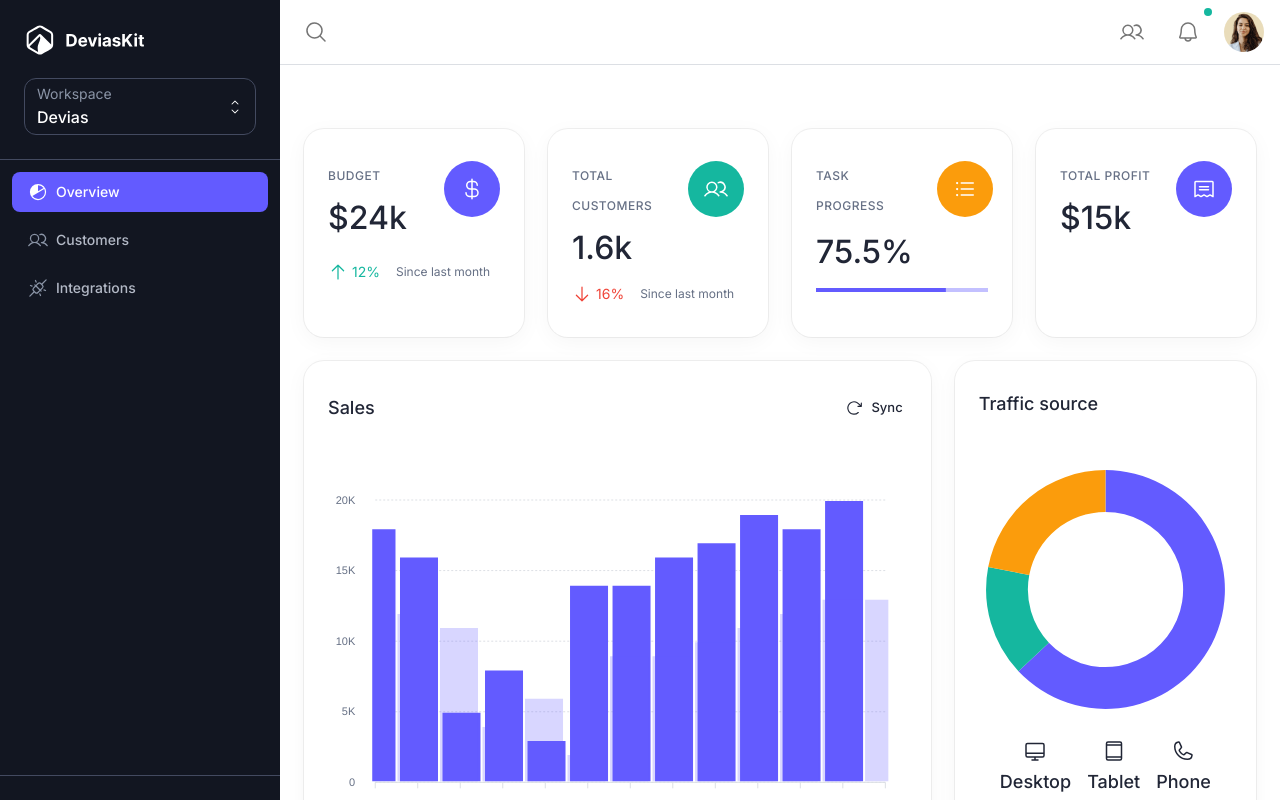
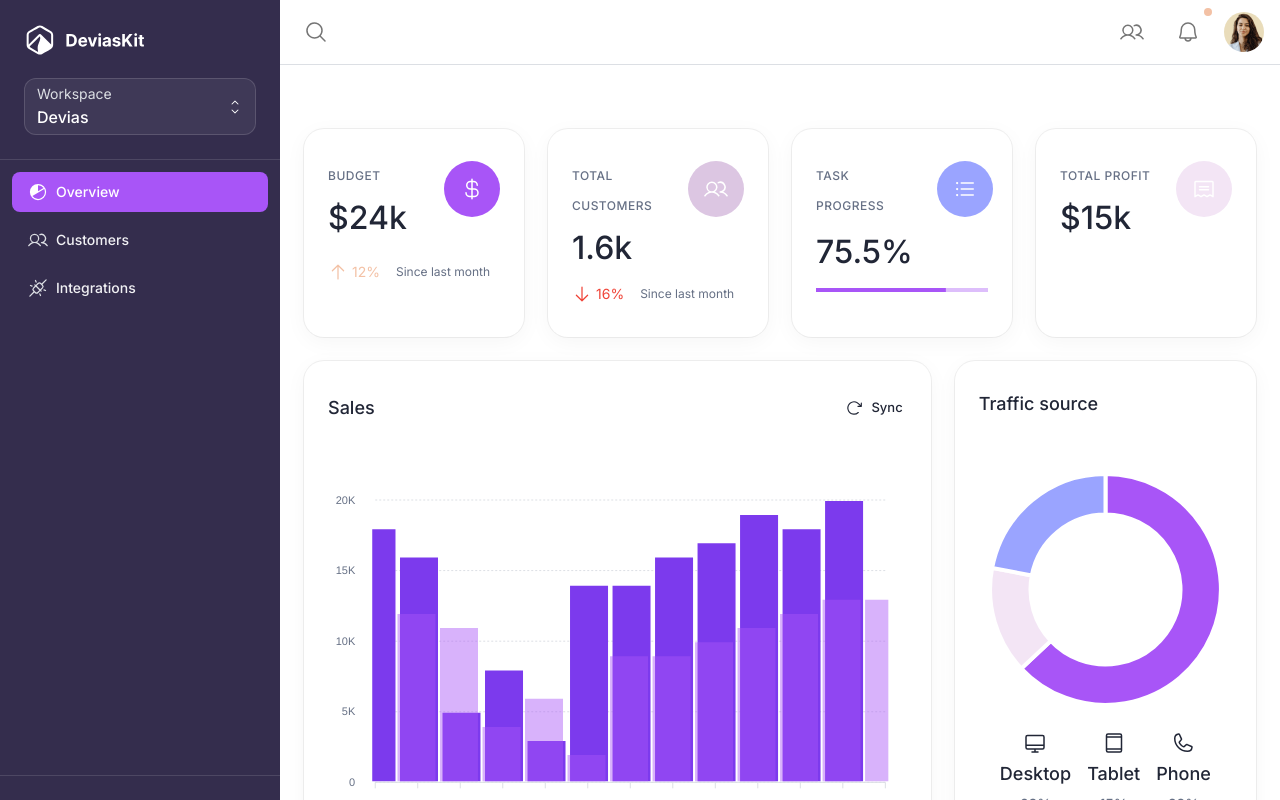
Before and after one commit to say3412/bloomy-project, a Next.js app: page /dashboard in a window 1280 px wide. Shown: the top 800 px of the page. Built offline with nearby package versions, Linux system fonts and the light colour scheme; no server answers; sample sign-in values are in the browser's storage.

Commit message:
보라 계열 css

```diff
--- a/src/components/dashboard/layout/side-nav.tsx
+++ b/src/components/dashboard/layout/side-nav.tsx
@@ -25,16 +25,16 @@ export function SideNav(): React.JSX.Element {
   return (
     <Box
       sx={{
-        '--SideNav-background': 'var(--mui-palette-neutral-950)',
+        '--SideNav-background': '#342d4d',
         '--SideNav-color': 'var(--mui-palette-common-white)',
-        '--NavItem-color': 'var(--mui-palette-neutral-300)',
-        '--NavItem-hover-background': 'rgba(255, 255, 255, 0.04)',
+        '--NavItem-color': 'var(--mui-palette-neutral-100)',
+        '--NavItem-hover-background': 'rgba(255, 255, 255, 0.08)',
         '--NavItem-active-background': 'var(--mui-palette-primary-main)',
         '--NavItem-active-color': 'var(--mui-palette-primary-contrastText)',
-        '--NavItem-disabled-color': 'var(--mui-palette-neutral-500)',
-        '--NavItem-icon-color': 'var(--mui-palette-neutral-400)',
+        '--NavItem-disabled-color': 'var(--mui-palette-neutral-400)',
+        '--NavItem-icon-color': 'var(--mui-palette-neutral-200)',
         '--NavItem-icon-active-color': 'var(--mui-palette-primary-contrastText)',
-        '--NavItem-icon-disabled-color': 'var(--mui-palette-neutral-600)',
+        '--NavItem-icon-disabled-color': 'var(--mui-palette-neutral-500)',
         bgcolor: 'var(--SideNav-background)',
         color: 'var(--SideNav-color)',
         display: { xs: 'none', lg: 'flex' },
@@ -59,8 +59,8 @@ export function SideNav(): React.JSX.Element {
         <Box
           sx={{
             alignItems: 'center',
-            backgroundColor: 'var(--mui-palette-neutral-950)',
-            border: '1px solid var(--mui-palette-neutral-700)',
+            backgroundColor: 'rgba(255, 255, 255, 0.06)',
+            border: '1px solid rgba(255, 255, 255, 0.14)',
             borderRadius: '12px',
             cursor: 'pointer',
             display: 'flex',
@@ -68,7 +68,7 @@ export function SideNav(): React.JSX.Element {
           }}
         >
           <Box sx={{ flex: '1 1 auto' }}>
-            <Typography color="var(--mui-palette-neutral-400)" variant="body2">
+            <Typography color="var(--mui-palette-neutral-200)" variant="body2">
               Workspace
             </Typography>
             <Typography color="inherit" variant="subtitle1">
@@ -78,11 +78,11 @@ export function SideNav(): React.JSX.Element {
           <CaretUpDownIcon />
         </Box>
       </Stack>
-      <Divider sx={{ borderColor: 'var(--mui-palette-neutral-700)' }} />
+      <Divider sx={{ borderColor: 'rgba(255, 255, 255, 0.12)' }} />
       <Box component="nav" sx={{ flex: '1 1 auto', p: '12px' }}>
         {renderNavItems({ pathname, items: navItems })}
       </Box>
-      <Divider sx={{ borderColor: 'var(--mui-palette-neutral-700)' }} />
+      <Divider sx={{ borderColor: 'rgba(255, 255, 255, 0.12)' }} />
       <Stack spacing={2} sx={{ p: '12px' }}>
         {/* <div>
           <Typography color="var(--mui-palette-neutral-100)" variant="subtitle2">
--- a/src/components/dashboard/overview/latest-orders.tsx
+++ b/src/components/dashboard/overview/latest-orders.tsx
@@ -18,9 +18,27 @@ import { ArrowRightIcon } from '@phosphor-icons/react/dist/ssr/ArrowRight';
 import dayjs from 'dayjs';
 
 const statusMap = {
-  pending: { label: 'Pending', color: 'warning' },
-  delivered: { label: 'Delivered', color: 'success' },
-  refunded: { label: 'Refunded', color: 'error' },
+  pending: {
+    label: 'Pending',
+    sx: {
+      backgroundColor: 'var(--mui-palette-warning-main)',
+      color: 'var(--mui-palette-warning-contrastText)',
+    },
+  },
+  delivered: {
+    label: 'Delivered',
+    sx: {
+      backgroundColor: 'var(--mui-palette-secondary-dark)',
+      color: 'var(--mui-palette-common-white)',
+    },
+  },
+  refunded: {
+    label: 'Refunded',
+    sx: {
+      backgroundColor: 'var(--mui-palette-error-main)',
+      color: 'var(--mui-palette-error-contrastText)',
+    },
+  },
 } as const;
 
 export interface Order {
@@ -53,7 +71,10 @@ export function LatestOrders({ orders = [], sx }: LatestOrdersProps): React.JSX.
           </TableHead>
           <TableBody>
             {orders.map((order) => {
-              const { label, color } = statusMap[order.status] ?? { label: 'Unknown', color: 'default' };
+              const { label, sx: chipSx } = statusMap[order.status] ?? {
+                label: 'Unknown',
+                sx: { backgroundColor: 'var(--mui-palette-neutral-200)', color: 'var(--mui-palette-text-primary)' },
+              };
 
               return (
                 <TableRow hover key={order.id}>
@@ -62,10 +83,10 @@ export function LatestOrders({ orders = [], sx }: LatestOrdersProps): React.JSX.
                   <TableCell>{dayjs(order.createdAt).format('MMM D, YYYY')}</TableCell>
                   <TableCell>
                     <Chip
-                      color={color}
                       label={label}
                       onClick={() => {}}
                       size="small"
+                      sx={chipSx}
                       variant="filled"
                     />
                   </TableCell>
--- a/src/components/dashboard/overview/sales.tsx
+++ b/src/components/dashboard/overview/sales.tsx
@@ -51,7 +51,7 @@ function useChartOptions(): ApexOptions {
 
   return {
     chart: { background: 'transparent', stacked: false, toolbar: { show: false } },
-    colors: [theme.palette.primary.main, alpha(theme.palette.primary.main, 0.25)],
+    colors: [theme.palette.primary.dark, alpha(theme.palette.primary.main, 0.45)],
     dataLabels: { enabled: false },
     fill: { opacity: 1, type: 'solid' },
     grid: {
--- a/src/components/dashboard/overview/tasks-progress.tsx
+++ b/src/components/dashboard/overview/tasks-progress.tsx
@@ -30,7 +30,7 @@ export function TasksProgress({ value, sx }: TasksProgressProps): React.JSX.Elem
             </Avatar>
           </Stack>
           <div>
-            <LinearProgress value={value} variant="determinate" />
+            <LinearProgress color="primary" value={value} variant="determinate" />
           </div>
         </Stack>
       </CardContent>
--- a/src/components/dashboard/overview/total-customers.tsx
+++ b/src/components/dashboard/overview/total-customers.tsx
@@ -31,7 +31,7 @@ export function TotalCustomers({ diff, trend, sx, value }: TotalCustomersProps):
               </Typography>
               <Typography variant="h4">{value}</Typography>
             </Stack>
-            <Avatar sx={{ backgroundColor: 'var(--mui-palette-success-main)', height: '56px', width: '56px' }}>
+            <Avatar sx={{ backgroundColor: 'var(--mui-palette-secondary-dark)', height: '56px', width: '56px' }}>
               <UsersIcon fontSize="var(--icon-fontSize-lg)" />
             </Avatar>
           </Stack>
--- a/src/components/dashboard/overview/total-profit.tsx
+++ b/src/components/dashboard/overview/total-profit.tsx
@@ -23,7 +23,7 @@ export function TotalProfit({ value, sx }: TotalProfitProps): React.JSX.Element
             </Typography>
             <Typography variant="h4">{value}</Typography>
           </Stack>
-          <Avatar sx={{ backgroundColor: 'var(--mui-palette-primary-main)', height: '56px', width: '56px' }}>
+          <Avatar sx={{ backgroundColor: 'var(--mui-palette-secondary-main)', height: '56px', width: '56px' }}>
             <ReceiptIcon fontSize="var(--icon-fontSize-lg)" />
           </Avatar>
         </Stack>
--- a/src/components/dashboard/overview/traffic.tsx
+++ b/src/components/dashboard/overview/traffic.tsx
@@ -60,13 +60,13 @@ function useChartOptions(labels: string[]): ApexOptions {
 
   return {
     chart: { background: 'transparent' },
-    colors: [theme.palette.primary.main, theme.palette.success.main, theme.palette.warning.main],
+    colors: [theme.palette.primary.main, theme.palette.secondary.main, theme.palette.warning.main],
     dataLabels: { enabled: false },
     labels,
     legend: { show: false },
     plotOptions: { pie: { expandOnClick: false } },
     states: { active: { filter: { type: 'none' } }, hover: { filter: { type: 'none' } } },
-    stroke: { width: 0 },
+    stroke: { colors: [theme.palette.background.paper], width: 4 },
     theme: { mode: theme.palette.mode },
     tooltip: { fillSeriesColor: false },
   };
--- a/src/config.ts
+++ b/src/config.ts
@@ -7,6 +7,6 @@ export interface Config {
 }
 
 export const config: Config = {
-  site: { name: 'Devias Kit', description: '', themeColor: '#090a0b', url: getSiteURL() },
+  site: { name: 'Devias Kit', description: '', themeColor: '#5C5470', url: getSiteURL() },
   logLevel: (process.env.NEXT_PUBLIC_LOG_LEVEL as keyof typeof LogLevel) ?? LogLevel.ALL,
 };
--- a/src/styles/theme/color-schemes.ts
+++ b/src/styles/theme/color-schemes.ts
@@ -1,6 +1,6 @@
 import type { ColorSystemOptions } from '@mui/material/styles';
 
-import { california, kepple, neonBlue, nevada, redOrange, shakespeare, stormGrey } from './colors';
+import { neonBlue, nevada, redOrange, stormGrey } from './colors';
 import type { ColorScheme } from './types';
 
 export const colorSchemes = {
@@ -27,32 +27,29 @@ export const colorSchemes = {
         contrastText: 'var(--mui-palette-common-black)',
       },
       info: {
-        ...shakespeare,
-        light: shakespeare[300],
-        main: shakespeare[400],
-        dark: shakespeare[500],
-        contrastText: 'var(--mui-palette-common-black)',
+        light: '#b3a9c8',
+        main: '#8f82aa',
+        dark: '#756593',
+        contrastText: 'var(--mui-palette-common-white)',
       },
       neutral: { ...nevada },
       primary: {
-        ...neonBlue,
-        light: neonBlue[300],
-        main: neonBlue[400],
-        dark: neonBlue[500],
-        contrastText: 'var(--mui-palette-common-black)',
+        light: '#e9d5ff',
+        main: '#a855f7',
+        dark: '#7c3aed',
+        contrastText: 'var(--mui-palette-common-white)',
       },
       secondary: {
-        ...nevada,
-        light: nevada[100],
-        main: nevada[200],
-        dark: nevada[300],
+        light: '#f9f1fb',
+        main: '#f3e5f5',
+        dark: '#e3cde8',
         contrastText: 'var(--mui-palette-common-black)',
       },
       success: {
-        ...kepple,
-        light: kepple[300],
-        main: kepple[400],
-        dark: kepple[500],
+        ...neonBlue,
+        light: '#ffe4d6',
+        main: '#f7c8ae',
+        dark: '#e6ab89',
         contrastText: 'var(--mui-palette-common-black)',
       },
       text: {
@@ -63,11 +60,11 @@ export const colorSchemes = {
         disabled: 'var(--mui-palette-neutral-600)',
       },
       warning: {
-        ...california,
-        light: california[300],
-        main: california[400],
-        dark: california[500],
-        contrastText: 'var(--mui-palette-common-black)',
+        ...neonBlue,
+        light: '#d9e2ff',
+        main: '#9ca7ff',
+        dark: '#7578ff',
+        contrastText: 'var(--mui-palette-common-white)',
       },
     },
   },
@@ -94,33 +91,30 @@ export const colorSchemes = {
         contrastText: 'var(--mui-palette-common-white)',
       },
       info: {
-        ...shakespeare,
-        light: shakespeare[400],
-        main: shakespeare[500],
-        dark: shakespeare[600],
+        light: '#b7aed0',
+        main: '#9487b2',
+        dark: '#7b6a9c',
         contrastText: 'var(--mui-palette-common-white)',
       },
       neutral: { ...stormGrey },
       primary: {
-        ...neonBlue,
-        light: neonBlue[400],
-        main: neonBlue[500],
-        dark: neonBlue[600],
+        light: '#ede9fe',
+        main: '#a855f7',
+        dark: '#7c3aed',
         contrastText: 'var(--mui-palette-common-white)',
       },
       secondary: {
-        ...nevada,
-        light: nevada[600],
-        main: nevada[700],
-        dark: nevada[800],
-        contrastText: 'var(--mui-palette-common-white)',
+        light: '#faf5fc',
+        main: '#f3e5f5',
+        dark: '#dcc6e2',
+        contrastText: 'var(--mui-palette-common-black)',
       },
       success: {
-        ...kepple,
-        light: kepple[400],
-        main: kepple[500],
-        dark: kepple[600],
-        contrastText: 'var(--mui-palette-common-white)',
+        ...neonBlue,
+        light: '#ffe2d3',
+        main: '#f3c1a5',
+        dark: '#dd9e79',
+        contrastText: 'var(--mui-palette-common-black)',
       },
       text: {
         primary: 'var(--mui-palette-neutral-900)',
@@ -130,10 +124,10 @@ export const colorSchemes = {
         disabled: 'var(--mui-palette-neutral-400)',
       },
       warning: {
-        ...california,
-        light: california[400],
-        main: california[500],
-        dark: california[600],
+        ...neonBlue,
+        light: '#d7dfff',
+        main: '#9aa4ff',
+        dark: '#6f74ff',
         contrastText: 'var(--mui-palette-common-white)',
       },
     },
--- a/src/styles/theme/components/button.tsx
+++ b/src/styles/theme/components/button.tsx
@@ -5,6 +5,7 @@ import type { Theme } from '../types';
 export const MuiButton = {
   styleOverrides: {
     root: { borderRadius: '12px', textTransform: 'none' },
+    containedPrimary: { color: 'var(--mui-palette-common-white)', fontWeight: 700 },
     sizeSmall: { padding: '6px 16px' },
     sizeMedium: { padding: '8px 20px' },
     sizeLarge: { padding: '11px 24px' },
```
Also changed, not shown: src/components/auth/layout.tsx (+4 -3 lines), src/components/dashboard/layout/mobile-nav.tsx (+11 -11 lines).
